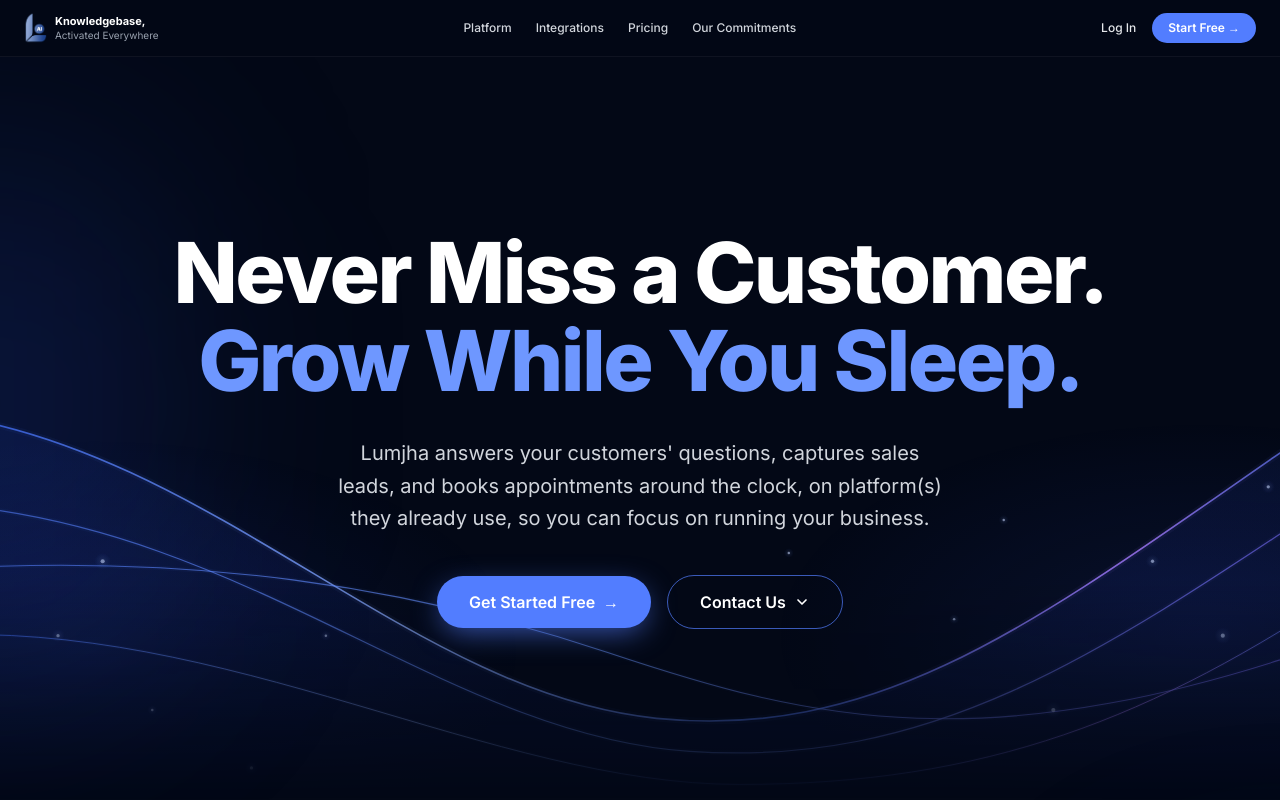
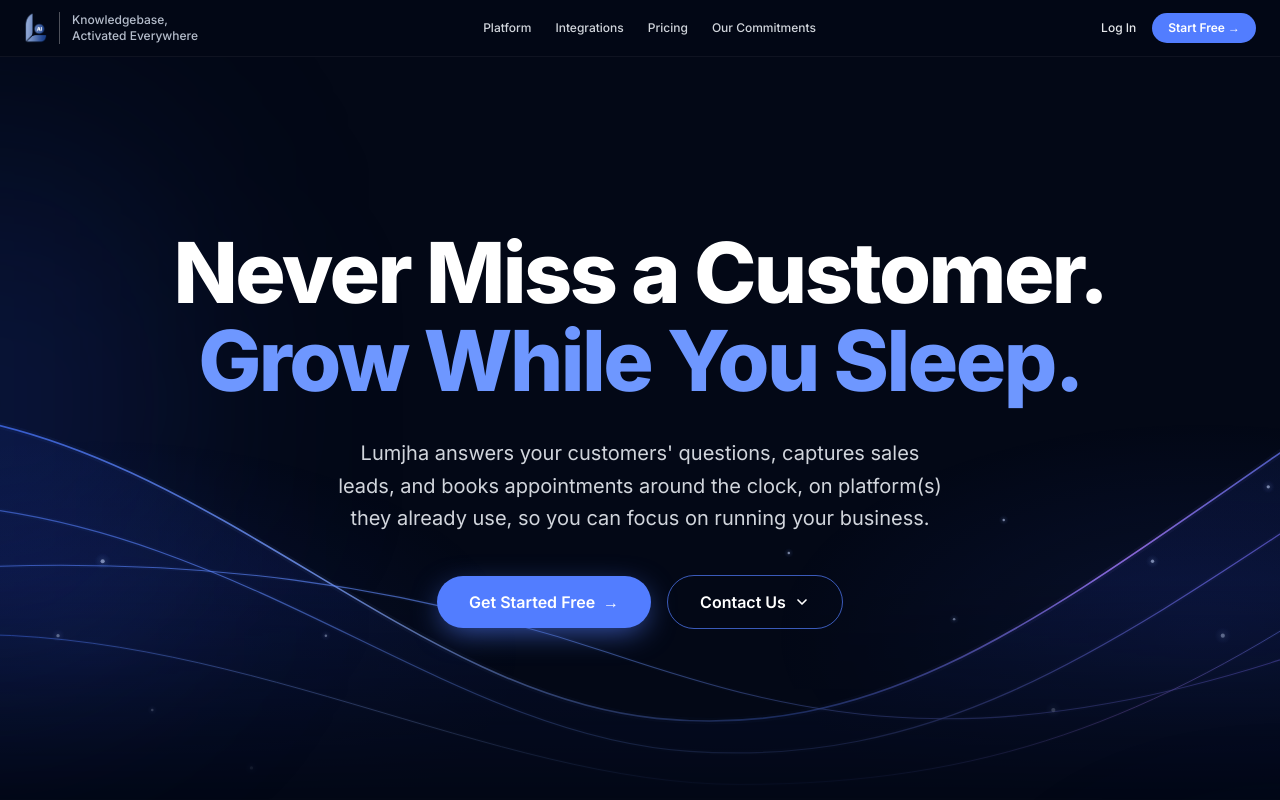
Before and after one commit to Aayush-Skp/lumjhatest, a Next.js app: page / in a window 1280 px wide. Shown: the top 800 px of the page. Built offline with nearby package versions, Linux system fonts and the light colour scheme.

Commit message:
added tilt to other cards and fix navbar logo

```diff
--- a/app/page.tsx
+++ b/app/page.tsx
@@ -849,9 +849,10 @@
 
           <div className={`grid grid-cols-1 gap-5 sm:grid-cols-2 xl:grid-cols-4 ${SECTION_HEAD_GAP}`}>
             {PLANS.map((p) => (
+              // white cards: tilt without the (invisible) white glare
+              <Tilt key={p.name} className="flex rounded-2xl" max={6} glare={false}>
               <div
-                key={p.name}
-                className={`relative flex flex-col overflow-hidden rounded-2xl bg-white text-[#0B1526] ${p.featured
+                className={`relative flex w-full flex-col overflow-hidden rounded-2xl bg-white text-[#0B1526] ${p.featured
                     ? "border-[3px] border-[#F2B90D] shadow-[0_20px_60px_-15px_rgba(242,185,13,0.5)]"
                     : "border border-[#D7E3F5]"
                   }`}
@@ -891,6 +892,7 @@
                   </a>
                 </div>
               </div>
+              </Tilt>
             ))}
           </div>
         </section>
@@ -904,9 +906,9 @@
           />
           <div className={`grid grid-cols-1 gap-5 md:grid-cols-3 ${SECTION_HEAD_GAP}`}>
             {ADDONS.map((a) => (
+              <Tilt key={a.title} className="rounded-2xl" max={8} glare={false}>
               <div
-                key={a.title}
-                className="flex items-center gap-4 rounded-2xl border border-[#D7E3F5] bg-white px-6 py-5 text-[#0B1526]"
+                className="flex h-full items-center gap-4 rounded-2xl border border-[#D7E3F5] bg-white px-6 py-5 text-[#0B1526]"
               >
                 <span className="flex h-12 w-12 shrink-0 items-center justify-center rounded-xl bg-[#EEF3FF]">
                   <Image src={a.src} alt={a.alt} width={32} height={32} className="h-7 w-7" />
@@ -916,6 +918,7 @@
                   <span className="block text-[13px] text-gray-500">{a.price}</span>
                 </span>
               </div>
+              </Tilt>
             ))}
           </div>
         </section>
@@ -925,13 +928,16 @@
           <SectionHeader title="Our Commitments" subtitle="Total transparency, absolute data security." />
           <ol className={`mx-auto max-w-3xl space-y-3 ${SECTION_HEAD_GAP}`}>
             {COMMITMENTS.map((c, i) => (
-              <li key={c} className="flex items-stretch gap-3">
+              <li key={c}>
+                {/* wide, short rows → gentle angle so the far edge doesn't swing */}
+                <Tilt className="flex items-stretch gap-3 rounded-lg" max={3} scale={1.01} glare={false}>
                 <span className="flex w-11 shrink-0 items-center justify-center rounded-lg bg-white text-[15px] font-bold text-[#3E63F2]">
                   {i + 1}.
                 </span>
                 <span className="flex-1 rounded-lg bg-white px-4 py-3 text-[14px] font-medium text-[#3E63F2] md:text-[15px]">
                   {c}
                 </span>
+                </Tilt>
               </li>
             ))}
           </ol>
--- a/components/site/Navbar.tsx
+++ b/components/site/Navbar.tsx
@@ -18,7 +18,7 @@
   return (
     <header className="sticky top-0 z-50 border-b border-white/5 bg-[#030816]/90 backdrop-blur-md">
       <div className="mx-auto flex h-14 max-w-[1440px] items-center justify-between px-4 sm:px-6">
-        <a href={`${prefix}#top`} className="flex items-center gap-2">
+        <a href={`${prefix}#top`} className="flex items-center gap-3">
           <Image
             src="/logo.png"
             alt="Lumjha logo"
@@ -27,9 +27,11 @@
             className="h-8 w-auto shrink-0 object-contain"
             priority
           />
-          <span className="hidden flex-col leading-tight min-[420px]:flex">
-            <span className="text-[11px] font-bold text-white">Knowledgebase,</span>
-            <span className="text-[10px] text-gray-400">Activated Everywhere</span>
+          {/* thin divider + two even lines, as in the brand lockup */}
+          <span aria-hidden className="hidden h-8 w-px shrink-0 bg-white/30 min-[420px]:block" />
+          <span className="hidden flex-col text-[12px] font-medium leading-[1.3] text-[#B4BCCB] min-[420px]:flex">
+            <span>Knowledgebase,</span>
+            <span>Activated Everywhere</span>
           </span>
         </a>
 
```
